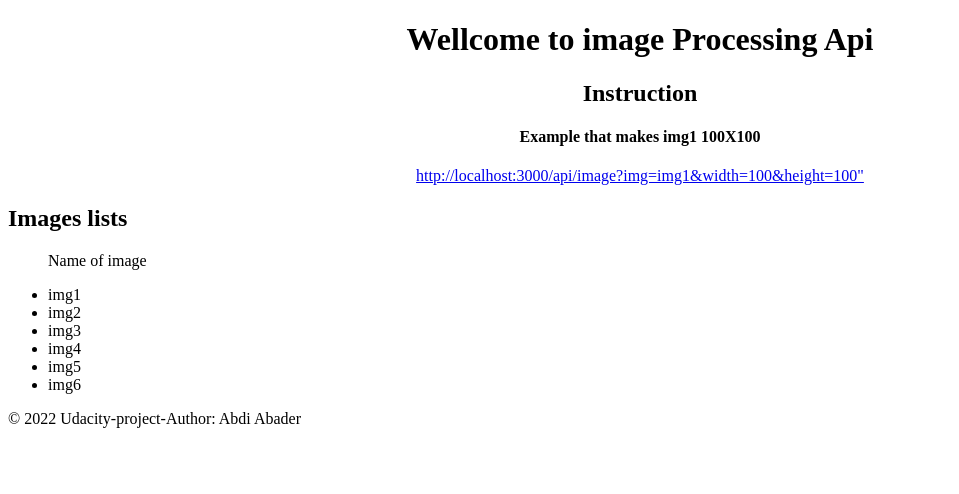
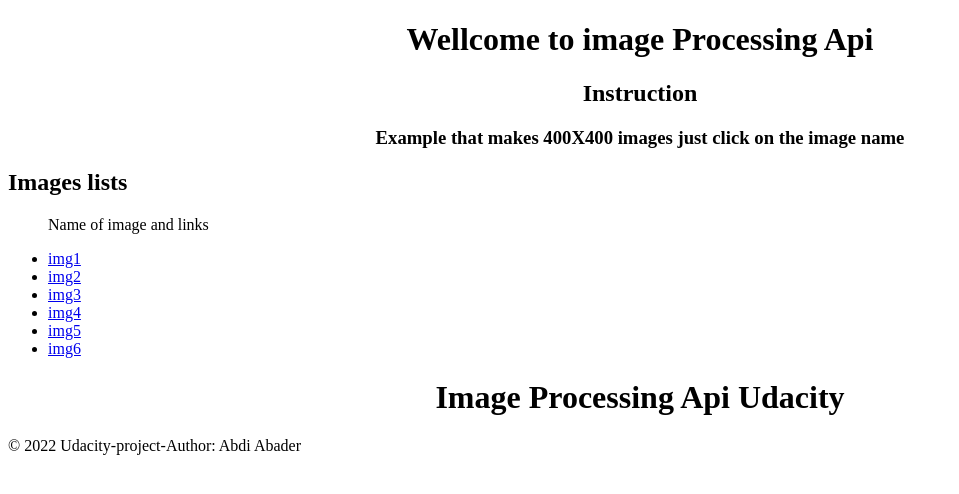
Before and after one commit to Abdi-Beyond/Image_Processing_API, a website: page src/index.html in a window 1280 px wide. Shown: the whole page, without its empty margins (0-959 px from the left). Drawn offline with Linux system fonts and the light colour scheme.

Commit message:
index html updated

```diff
--- a/src/Image_ processor/checker.ts
+++ b/src/Image_ processor/checker.ts
@@ -1,7 +1,7 @@
 
 const checker = (name: string, width: string, height: string): boolean => {
 
-    var arr: string[] = ['img1', 'img2', 'img3','img4', 'img5', 'im6']
+    var arr: string[] = ['img1', 'img2', 'img3','img4', 'img5', 'img6']
     var img_name : boolean = arr.includes(name)
 
     if (Number.parseInt(width )> 0 && Number.parseInt(height) > 0 && img_name)
--- a/src/index.html
+++ b/src/index.html
@@ -8,18 +8,18 @@
 <body>
 <h1><center> Wellcome to image Processing Api</center></h1>
  <h2><center>Instruction</h2></center>
- <center><h4>Example that makes img1 100X100</h4></center>
- <center><a href ="http://localhost:50113/api/image?img=img1&width=100&height=100">http://localhost:3000/api/image?img=img1&width=100&height=100"</a></center>
- <h2>Images lists </h2>
+ <center><h3>Example that makes 400X400 images just click on the image name</h3></center>
+  <h2>Images lists </h2>
  <ul>
-    <p>Name of image</p>
-    <li>img1</li>
-    <li>img2</li>
-    <li>img3</li>
-    <li>img4</li>
-    <li>img5</li>
-    <li>img6</li>
+    <p>Name of image and links</p>
+    <li><a href ="http://localhost:50113/api/image?img=img1&width=400&height=400">img1</a></li>
+    <li><a href ="http://localhost:50113/api/image?img=img2&width=400&height=400">img2</a></li>
+    <li><a href ="http://localhost:50113/api/image?img=img3&width=400&height=400">img3</a></li>
+    <li><a href ="http://localhost:50113/api/image?img=img4&width=400&height=400">img4</a></li>
+    <li><a href ="http://localhost:50113/api/image?img=img5&width=400&height=400">img5</a></li>
+    <li><a href ="http://localhost:50113/api/image?img=img6&width=400&height=400">img6</a></li>
  </ul>
+ <h1><center>Image Processing Api Udacity</center></h1>
   <p>&copy; 2022 Udacity-project-Author: Abdi Abader</p>
 </body>
 
--- a/src/index.ts
+++ b/src/index.ts
@@ -5,7 +5,7 @@
 const port = 50113
 
 app.use("/api", routes)
-
+app.use("/",routes)
 app.listen(port, ()=>{
   console.log("connecting to port .... %s", port)
   }
```
Also changed, not shown: images/thumb/img1_100X100.jpg (added), images/thumb/img1_400X400.jpg (added), images/thumb/img2_100X100.jpg (added), images/thumb/img2_400X400.jpg (added), images/thumb/img3_100X100.jpg (added), images/thumb/img3_400X400.jpg (added), images/thumb/img4_100X100.jpg (added), images/thumb/img4_400X400.jpg (added), images/thumb/img5_400X400.jpg (added), images/thumb/img6_400X400.jpg (added).
